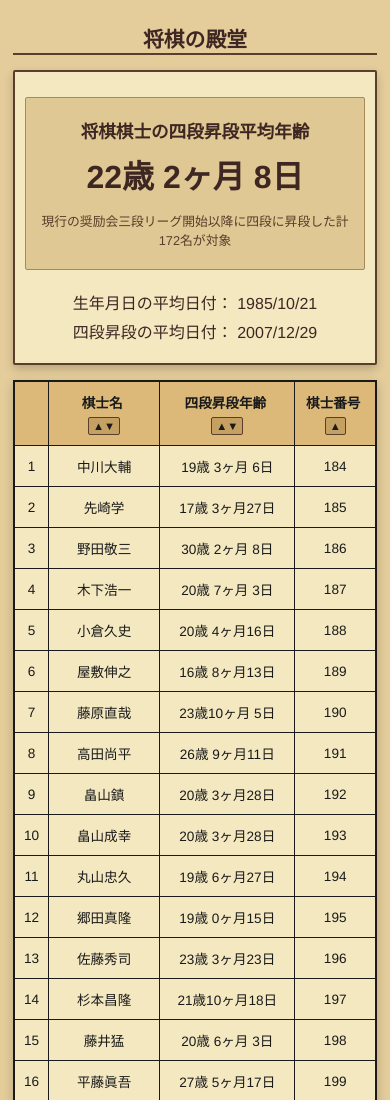
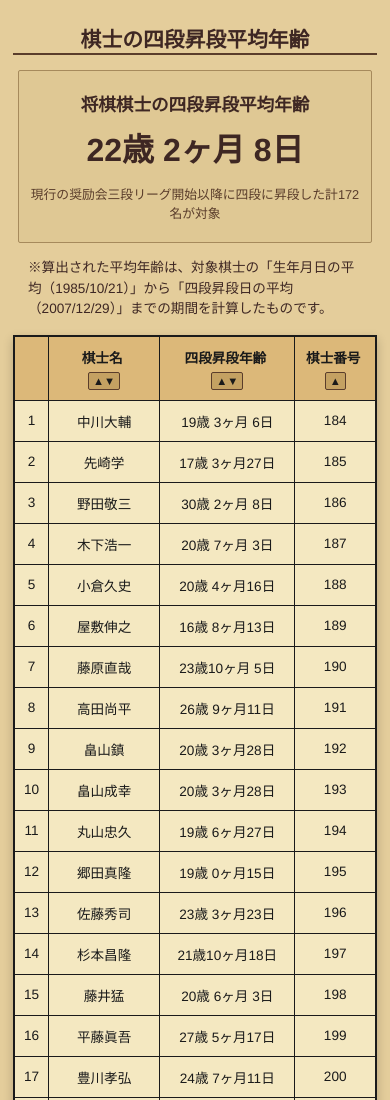
Before and after one commit to ulti-shogi/shogi-ave-age, a plain HTML site: page index.html in a window 390 px wide. Shown: the top 1100 px of the page. Drawn offline with Linux system fonts and the light colour scheme.

Commit message:
Add files via upload

```diff
--- a/color.css
+++ b/color.css
@@ -1,67 +1,62 @@
 /* ▼ 背景色・文字色・枠線色など、色に関する設定まとめ ▼ */
 
 body {
-    background-color: #e4cd9b; /* 画面全体の背景色 */
-    color: #1a1a1a;            /* 全体の基本文字色 */
+    background-color: #e4cd9b;
+    color: #1a1a1a;
 } /*←body*/
 
 h1 {
-    color: #3e2723;                    /* タイトルの文字色 */
-    border-bottom: 2px solid #5a3d2b; /* タイトルの下線色 */
+    color: #3e2723;
+    border-bottom: 2px solid #5a3d2b;
 } /*←h1*/
 
-.container {
-    background-color: #f4e8c1; /* コンテナの背景色 */
-    border: 2px solid #5a3d2b; /* コンテナの外枠色 */
-} /*←.container*/
-
 .result-box {
-    background-color: #dfc894; /* 平均年齢を囲む箱の背景色 */
-    border: 1px solid #a68a5c; /* その枠線色 */
+    background-color: #dfc894;
+    border: 1px solid #a68a5c;
 } /*←.result-box*/
 
 .result-title {
-    color: #3e2723; /* 箱内のタイトル文字色 */
+    color: #3e2723;
 } /*←.result-title*/
 
 .result-age {
-    color: #3e2723; /* 平均年齢の大きな文字色 */
+    color: #3e2723;
 } /*←.result-age*/
 
 .result-desc {
-    color: #5a3d2b; /* 箱内の説明文の文字色 */
+    color: #5a3d2b;
 } /*←.result-desc*/
 
-.avg-dates p {
-    color: #3e2723; /* 生年月日・四段昇段平均日付の文字色 */
-} /*←.avg-dates p*/
+.calc-desc {
+    color: #3e2723; /* 計算方法の説明文の色 */
+} /*←.calc-desc*/
 
 .error {
-    color: #d32f2f; /* エラーメッセージの文字色 */
+    color: #d32f2f;
 } /*←.error*/
 
 /* ▼ テーブル関連の色 ▼ */
 table {
-    background-color: #f4e8c1; /* テーブル全体の背景色 */
-    border: 2px solid #1a1a1a; /* テーブルの外枠色 */
+    background-color: #f4e8c1;
+    border: 2px solid #1a1a1a;
 } /*←table*/
 
 table th, table td {
-    border: 1px solid #1a1a1a; /* セルの枠線（目盛り線）色 */
-    color: #1a1a1a;            /* セル内の文字色 */
+    border: 1px solid #1a1a1a;
+    color: #1a1a1a;
 } /*←table th, table td*/
 
 table th {
-    background-color: #dcb879; /* ヘッダー（見出し行）の背景色 */
+    background-color: #dcb879;
 } /*←table th*/
 
 /* ▼ ソートボタンの色 ▼ */
 .sort-btn {
-    background-color: #c4a162; /* ボタンの背景色 */
-    border: 1px solid #5a3d2b; /* ボタンの枠線色 */
-    color: #1a1a1a;            /* ボタンの文字色 */
+    background-color: #c4a162;
+    border: 1px solid #5a3d2b;
+    color: #1a1a1a;
 } /*←.sort-btn*/
 
 .sort-btn:hover {
-    background-color: #b58d4a; /* マウスを乗せた時のボタン背景色 */
+    background-color: #b58d4a;
 } /*←.sort-btn:hover*/
--- a/index.html
+++ b/index.html
@@ -3,18 +3,17 @@
 <head>
     <meta charset="UTF-8">
     <meta name="viewport" content="width=device-width, initial-scale=1.0">
-    <title>将棋の殿堂</title>
+    <title>将棋棋士 四段昇段平均年齢</title>
     <!-- CSSファイルを読み込む -->
     <link rel="stylesheet" href="style.css">
-    <link rel="stylesheet" href="color.css"> <!-- ←追加：色設定用のCSS -->
+    <link rel="stylesheet" href="color.css">
 </head><!--←head-->
 <body>
 
-    <h1>将棋の殿堂</h1>
+    <h1>棋士の四段昇段平均年齢</h1>
 
-    <div class="container">
-        <div id="output">データを計算中です...</div><!--←#output-->
-    </div><!--←.container-->
+    <!-- ▼ containerを廃止し、outputを直置き ▼ -->
+    <div id="output">データを計算中です...</div><!--←#output-->
 
     <table>
         <thead>
--- a/script.js
+++ b/script.js
@@ -3,7 +3,6 @@ let kishiList = [];
 
 async function initializeApp() {
     try {
-        // ▼ 2つのファイルを同時に読み込む ▼
         const [dataRes, leagueRes] = await Promise.all([
             fetch('kishi-data.txt'),
             fetch('3dan-league.txt')
@@ -16,18 +15,15 @@ async function initializeApp() {
         const dataText = await dataRes.text();
         const leagueText = await leagueRes.text();
 
-        // ▼ 3dan-league.txt を解析し、棋士番号とふりがなを紐づけるMapを作成 ▼
         const readingMap = new Map();
         const leagueLines = leagueText.trim().split('\n');
         for (let i = 1; i < leagueLines.length; i++) {
             const cols = leagueLines[i].split(',');
             if (cols.length >= 2) {
-                // 棋士番号(num)をキーにして、ふりがな(reading)を保存
                 readingMap.set(parseInt(cols[0], 10), cols[1]);
             } //←if (cols.length >= 2)
         } //←for (let i = 1; i < leagueLines.length; i++)
 
-        // ▼ kishi-data.txt の解析と計算 ▼
         const lines = dataText.trim().split('\n');
         let targetCount = 0;
         let totalBirthTimestamp = 0;
@@ -62,18 +58,16 @@ async function initializeApp() {
                     months += 12;
                 } //←if (months < 0)
 
-                // ▼ 1桁の場合に半角スペースを付与する処理を追加 ▼
                 const strMonths = months < 10 ? ' ' + months : months;
                 const strDays = days < 10 ? ' ' + days : days;
 
-                // 正確な年齢の並び替え用に、純粋な期間（ミリ秒）も保存
                 const ageMs = fourthDate.getTime() - birthDate.getTime();
 
                 kishiList.push({
                     num: num,
                     name: cols[1],
-                    reading: readingMap.get(num) || '', // Mapからふりがなを取得
-                    ageStr: `${years}歳${strMonths}ヶ月${strDays}日`, // 変更
+                    reading: readingMap.get(num) || '',
+                    ageStr: `${years}歳${strMonths}ヶ月${strDays}日`,
                     ageMs: ageMs
                 }); //←kishiList.push
             } //←if (num >= 184)
@@ -84,7 +78,6 @@ async function initializeApp() {
             return;
         } //←if (targetCount === 0)
 
-        // 平均計算と上部結果表示
         const avgBirthDate = new Date(totalBirthTimestamp / targetCount);
         const avgFourthDate = new Date(totalFourthTimestamp / targetCount);
 
@@ -103,20 +96,19 @@ async function initializeApp() {
             avgMonths += 12;
         } //←if (avgMonths < 0)
 
+        // ▼ HTML出力を変更（計算方法の説明文を追加） ▼
         const outputHtml = `
             <div class="result-box">
                 <div class="result-title">将棋棋士の四段昇段平均年齢</div>
                 <div class="result-age">${avgYears}歳 ${avgMonths}ヶ月 ${avgDays}日</div>
                 <div class="result-desc">現行の奨励会三段リーグ開始以降に四段に昇段した計${targetCount}名が対象</div>
             </div><!--←.result-box-->
-            <div class="avg-dates">
-                <p>生年月日の平均日付： ${avgBirthDate.toLocaleDateString('ja-JP')}</p>
-                <p>四段昇段の平均日付： ${avgFourthDate.toLocaleDateString('ja-JP')}</p>
-            </div><!--←.avg-dates-->
+            <div class="calc-desc">
+                ※算出された平均年齢は、対象棋士の「生年月日の平均（${avgBirthDate.toLocaleDateString('ja-JP')}）」から「四段昇段日の平均（${avgFourthDate.toLocaleDateString('ja-JP')}）」までの期間を計算したものです。
+            </div><!--←.calc-desc-->
         `;
         document.getElementById('output').innerHTML = outputHtml;
 
-        // 初期表示とソートイベントの設定
         kishiList.sort((a, b) => a.num - b.num);
         renderTable();
         setupSortButtons();
@@ -130,7 +122,6 @@ async function initializeApp() {
     } //←catch (error)
 } //←async function initializeApp()
 
-// テーブル描画処理
 function renderTable() {
     let tableRowsHtml = '';
     for (let i = 0; i < kishiList.length; i++) {
@@ -147,7 +138,6 @@ function renderTable() {
     document.getElementById('table-body').innerHTML = tableRowsHtml;
 } //←function renderTable()
 
-// ソートボタンのクリックイベント設定
 function setupSortButtons() {
     const btns = document.querySelectorAll('.sort-btn');
 
@@ -156,24 +146,20 @@ function setupSortButtons() {
             const col = btn.getAttribute('data-col');
             let order = btn.getAttribute('data-order');
 
-            // 昇順/降順を切り替え
             if (order === 'asc') {
                 order = 'desc';
             } else {
                 order = 'asc';
             } //←if (order === 'asc')
 
-            // 全ボタンのリセット
             btns.forEach(b => {
                 b.setAttribute('data-order', 'none');
                 b.innerText = '▲▼';
             }); //←btns.forEach(b => ...)
 
-            // クリックされたボタンの表示更新
             btn.setAttribute('data-order', order);
             btn.innerText = order === 'asc' ? '▲' : '▼';
 
-            // リストの並び替え実行
             kishiList.sort((a, b) => {
                 let valA, valB;
 
@@ -181,7 +167,7 @@ function setupSortButtons() {
                     valA = a.reading;
                     valB = b.reading;
                 } else if (col === 'age') {
-                    valA = a.ageMs; // 正確なミリ秒で比較
+                    valA = a.ageMs;
                     valB = b.ageMs;
                 } else {
                     valA = a.num;
@@ -193,11 +179,9 @@ function setupSortButtons() {
                 return 0;
             }); //←kishiList.sort
 
-            // 並び替え後のリストでテーブル再描画
             renderTable();
         }); //←btn.addEventListener
     }); //←btns.forEach(btn => ...)
 } //←function setupSortButtons()
 
-// 実行
 initializeApp();
--- a/style.css
+++ b/style.css
@@ -16,20 +16,21 @@ h1 {
     max-width: 600px;
 } /*←h1*/
 
-.container {
-    padding: 30px 40px;
-    border-radius: 2px;
-    box-shadow: 0 4px 10px rgba(0,0,0,0.2);
+/* ▼ outputコンテナ（結果と説明文を束ねる枠） ▼ */
+#output {
+    width: 100%;
     max-width: 600px;
-    width: 100%;
+    display: flex;
+    flex-direction: column;
     box-sizing: border-box;
-} /*←.container*/
+} /*←#output*/
 
 .result-box {
     padding: 30px 20px;
     border-radius: 2px;
-    margin-top: 10px;
     text-align: center;
+    width: 100%;
+    box-sizing: border-box;
 } /*←.result-box*/
 
 .result-title {
@@ -49,16 +50,13 @@ h1 {
     font-size: 0.9rem;
 } /*←.result-desc*/
 
-.avg-dates {
-    margin-top: 20px;
-    text-align: center;
-} /*←.avg-dates*/
-
-.avg-dates p {
-    margin: 5px 0;
-    font-size: 1rem;
-    font-weight: normal;
-} /*←.avg-dates p*/
+/* ▼ 計算方法の説明文スタイル ▼ */
+.calc-desc {
+    margin-top: 15px;
+    font-size: 0.95rem;
+    line-height: 1.5;
+    padding: 0 10px;
+} /*←.calc-desc*/
 
 p {
     margin: 8px 0;
@@ -68,6 +66,7 @@ p {
 
 .error {
     font-weight: bold;
+    text-align: center;
 } /*←.error*/
 
 /* ▼ テーブル（将棋盤風デザイン） ▼ */
@@ -83,7 +82,6 @@ table th, table td {
     padding: 12px 5px;
     text-align: center;
     font-size: 1rem;
-    /* ▼ 半角スペースと数字幅を美しく揃えるための追加設定 ▼ */
     white-space: pre-wrap;
     font-variant-numeric: tabular-nums;
 } /*←table th, table td*/
@@ -116,9 +114,9 @@ table th {
         padding-bottom: 0;
     } /*←h1 (@media)*/
 
-    .container {
-        padding: 15px 10px;
-    } /*←.container (@media)*/
+    #output {
+        padding: 0 5px;
+    } /*←#output (@media)*/
 
     .result-box {
         padding: 20px 10px;
@@ -131,6 +129,10 @@ table th {
     .result-desc {
         font-size: 0.8rem;
     } /*←.result-desc (@media)*/
+
+    .calc-desc {
+        font-size: 0.85rem;
+    } /*←.calc-desc (@media)*/
 
     table {
         margin-top: 15px;
```
